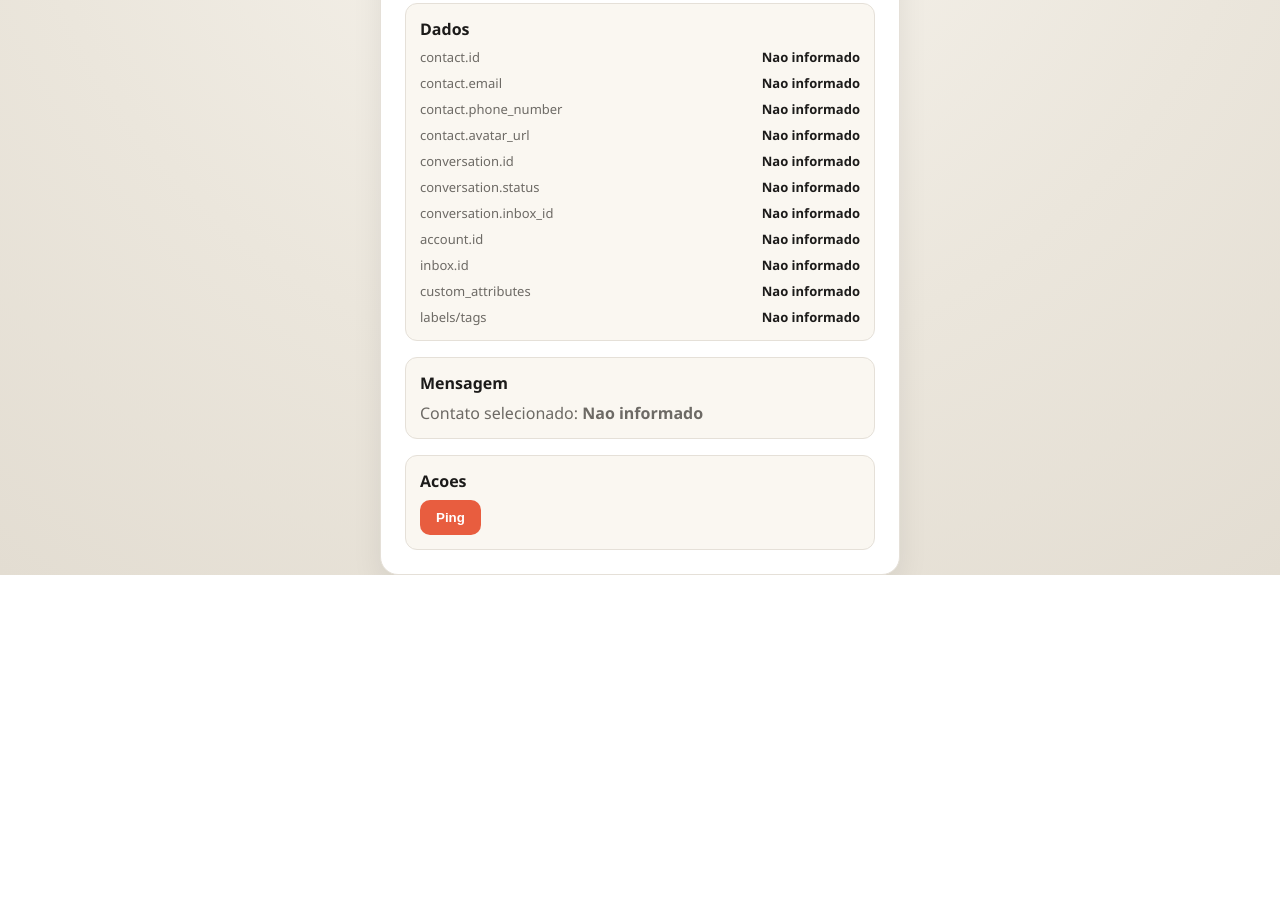
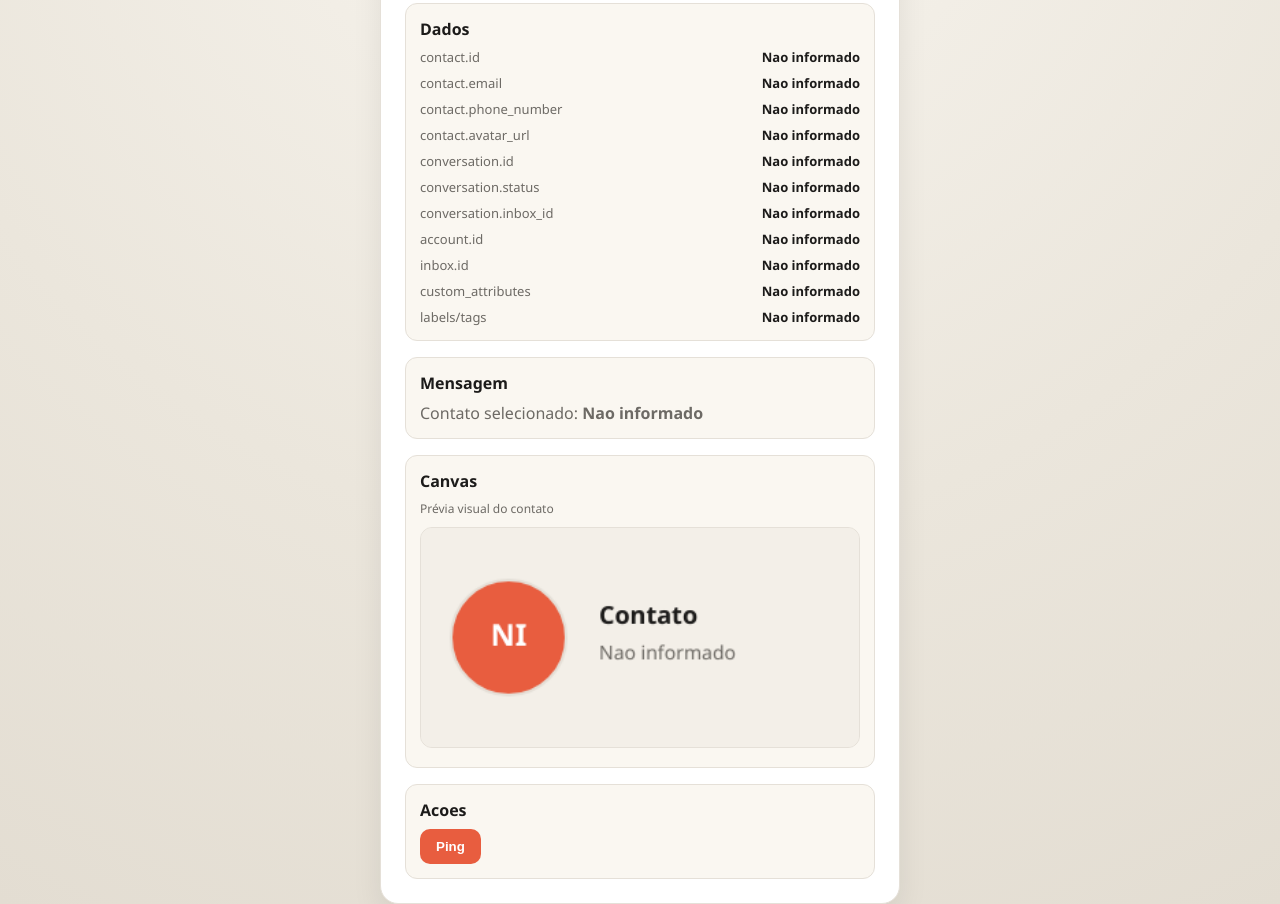
Before and after one commit to rafacunha12666/iframe, a website: page public/index.html in a window 1280 px wide. Shown: the part 250-1154 px from the top of the page. Before the commit the page ends 825 px from the top, so only its background shows below. Drawn offline with Linux system fonts and the light colour scheme.

Commit message:
Add contact preview canvas

```diff
--- a/public/app.js
+++ b/public/app.js
@@ -14,10 +14,119 @@ const accountIdEl = document.getElementById('accountId');
 const inboxIdEl = document.getElementById('inboxId');
 const contactCustomAttributesEl = document.getElementById('contactCustomAttributes');
 const contactLabelsEl = document.getElementById('contactLabels');
+const contactCanvas = document.getElementById('contactCanvas');
+const contactCanvasCtx = contactCanvas ? contactCanvas.getContext('2d') : null;
 
 const allowedOrigins = new Set([
   'https://app.chatwoot.com',
 ]);
+
+let currentContactName = 'Nao informado';
+let currentAvatarUrl = null;
+let avatarImage = null;
+let avatarImageUrl = null;
+
+const getInitials = (name) => {
+  if (!name || typeof name !== 'string') {
+    return '?';
+  }
+  const parts = name
+    .trim()
+    .split(/\s+/)
+    .filter(Boolean);
+  if (parts.length === 0) {
+    return '?';
+  }
+  if (parts.length === 1) {
+    return parts[0].slice(0, 2).toUpperCase();
+  }
+  return `${parts[0][0]}${parts[parts.length - 1][0]}`.toUpperCase();
+};
+
+const drawCanvas = () => {
+  if (!contactCanvasCtx || !contactCanvas) {
+    return;
+  }
+  const { width, height } = contactCanvas;
+  contactCanvasCtx.clearRect(0, 0, width, height);
+
+  contactCanvasCtx.fillStyle = '#f3efe8';
+  contactCanvasCtx.fillRect(0, 0, width, height);
+
+  const centerX = 64;
+  const centerY = height / 2;
+  const radius = 42;
+
+  contactCanvasCtx.save();
+  contactCanvasCtx.beginPath();
+  contactCanvasCtx.arc(centerX, centerY, radius, 0, Math.PI * 2);
+  contactCanvasCtx.closePath();
+  contactCanvasCtx.clip();
+
+  if (avatarImage && avatarImage.complete) {
+    contactCanvasCtx.drawImage(
+      avatarImage,
+      centerX - radius,
+      centerY - radius,
+      radius * 2,
+      radius * 2
+    );
+  } else {
+    contactCanvasCtx.fillStyle = '#e85d3f';
+    contactCanvasCtx.fillRect(centerX - radius, centerY - radius, radius * 2, radius * 2);
+  }
+  contactCanvasCtx.restore();
+
+  contactCanvasCtx.strokeStyle = '#e5e0d8';
+  contactCanvasCtx.lineWidth = 2;
+  contactCanvasCtx.beginPath();
+  contactCanvasCtx.arc(centerX, centerY, radius, 0, Math.PI * 2);
+  contactCanvasCtx.stroke();
+
+  if (!avatarImage || !avatarImage.complete) {
+    contactCanvasCtx.fillStyle = '#ffffff';
+    contactCanvasCtx.font = '600 22px "Space Grotesk", "Segoe UI", sans-serif';
+    contactCanvasCtx.textAlign = 'center';
+    contactCanvasCtx.textBaseline = 'middle';
+    contactCanvasCtx.fillText(getInitials(currentContactName), centerX, centerY);
+  }
+
+  contactCanvasCtx.fillStyle = '#1c1b1a';
+  contactCanvasCtx.font = '600 18px "Space Grotesk", "Segoe UI", sans-serif';
+  contactCanvasCtx.textAlign = 'left';
+  contactCanvasCtx.textBaseline = 'alphabetic';
+  contactCanvasCtx.fillText('Contato', 130, 70);
+
+  contactCanvasCtx.fillStyle = '#6d6a65';
+  contactCanvasCtx.font = '14px "Space Grotesk", "Segoe UI", sans-serif';
+  contactCanvasCtx.fillText(currentContactName || 'Nao informado', 130, 96);
+};
+
+const loadAvatar = (url) => {
+  if (!url) {
+    avatarImage = null;
+    avatarImageUrl = null;
+    drawCanvas();
+    return;
+  }
+  if (url === avatarImageUrl && avatarImage) {
+    drawCanvas();
+    return;
+  }
+  const img = new Image();
+  img.crossOrigin = 'anonymous';
+  img.onload = () => {
+    avatarImage = img;
+    avatarImageUrl = url;
+    drawCanvas();
+  };
+  img.onerror = () => {
+    avatarImage = null;
+    avatarImageUrl = null;
+    drawCanvas();
+  };
+  img.src = url;
+};
 
 const setContactName = (name) => {
   if (!contactNameEl) {
@@ -30,7 +139,9 @@ const setContactName = (name) => {
   if (trimmed.length === 0) {
     return;
   }
+  currentContactName = trimmed;
   contactNameEl.textContent = trimmed;
+  drawCanvas();
 };
 
 const setPostMessagePayload = (payload) => {
@@ -173,6 +284,11 @@ const updateFields = (payload) => {
       pickFirst(contact.thumbnail, normalized.contact_avatar_url)
     )
   );
+  currentAvatarUrl = pickFirst(
+    contact.avatar_url,
+    pickFirst(contact.thumbnail, normalized.contact_avatar_url)
+  );
+  loadAvatar(currentAvatarUrl);
   setText(conversationIdEl, pickFirst(conversation.id, normalized.conversation_id));
   setText(
     conversationStatusEl,
@@ -210,6 +326,7 @@ const initialName = readNameFromQuery();
 if (initialName) {
   setContactName(initialName);
 }
+drawCanvas();
 
 window.addEventListener('message', (event) => {
   if (event.origin && !allowedOrigins.has(event.origin)) {
--- a/public/index.html
+++ b/public/index.html
@@ -47,6 +47,14 @@
         </div>
 
         <div class="block">
+          <h2>Canvas</h2>
+          <p class="muted">Prévia visual do contato</p>
+          <canvas id="contactCanvas" width="320" height="160">
+            Seu navegador não suporta canvas.
+          </canvas>
+        </div>
+
+        <div class="block">
           <h2>Acoes</h2>
           <button id="pingBtn">Ping</button>
           <span id="pingResult" aria-live="polite"></span>
--- a/public/style.css
+++ b/public/style.css
@@ -124,3 +124,11 @@ pre {
 .kv span {
   color: var(--muted);
 }
+
+canvas {
+  width: 100%;
+  border-radius: 12px;
+  border: 1px solid var(--border);
+  background: #f3efe8;
+  margin-top: 10px;
+}
```
